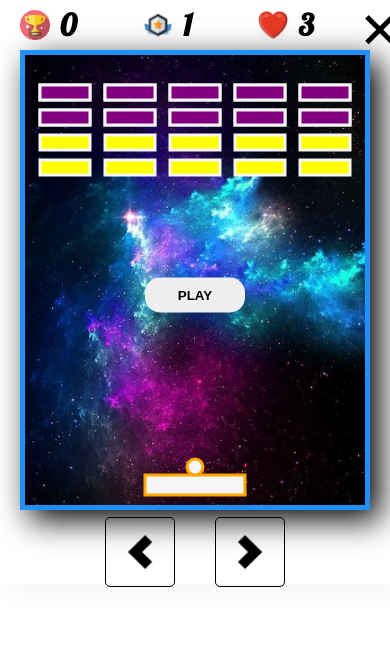
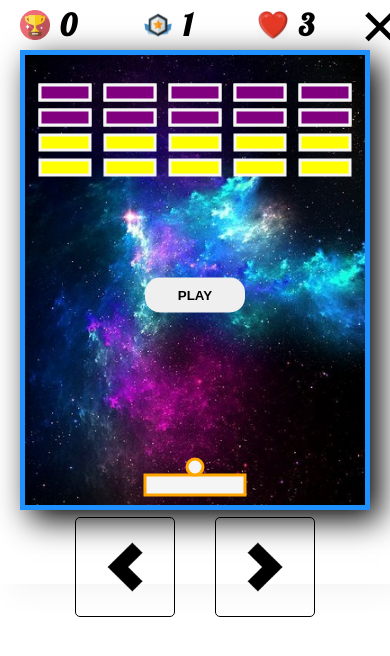
Before and after one commit to bokijano/games-with-animations, a website: page dist/index.html in a window 390 px wide. Both pictures are taken after a click on the link "Brick Breaker". Drawn offline with nearby package versions, Linux system fonts and the light colour scheme; files that its build step writes are made by us from their sources.

Commit message:
correction commit

```diff
--- a/dist/brick breaker/brick.css
+++ b/dist/brick breaker/brick.css
@@ -117,10 +117,16 @@
   font-size: 70px;
   font-weight: bolder;
   background-color: transparent;
-  margin-top: -15px;
+  margin-top: -18px;
 }
 
-@media screen and (max-width: 360px) {
+@media screen and (max-width: 768px) {
+  .brick-game .stats {
+    width: 400px;
+  }
+}
+
+@media screen and (max-width: 361px) {
   .brick-game .stats {
     width: 360px;
   }
@@ -213,6 +219,15 @@
   background-size: cover;
 }
 
+@media screen and (max-width: 768px) {
+  .brick-game .controls .left-move,
+  .brick-game .controls .right-move {
+    margin: 35px 20px 0 20px;
+    width: 100px;
+    height: 100px;
+  }
+}
+
 .brick-game .controls .left-move {
   background-image: url("./../tetris/pictures/arrow-left.png");
 }
--- a/dist/brick breaker/brick.js
+++ b/dist/brick breaker/brick.js
@@ -1,4 +1,5 @@
-const playAgain = document.getElementById("restart");
+const playAgainWin = document.getElementById("win-restart");
+const playAgainLose = document.getElementById("restart");
 
 tetrisGame.style.display = "none";
 //homePage.style.display = "none";
@@ -362,7 +363,8 @@ function loop() {
 }
 
 // play again button
-playAgain.addEventListener("click", function () {
+//playAgain.addEventListener("click", function () {
+function playAgain() {
   GAME_OVER = false;
   LIFE = 3;
 
@@ -379,6 +381,14 @@ playAgain.addEventListener("click", function () {
   levelCount.innerHTML = LEVEL;
   scoreCount.innerHTML = SCORE;
   lifeCount.innerHTML = LIFE;
+  console.log("work");
+}
+
+playAgainWin.addEventListener("click", function () {
+  playAgain();
+});
+playAgainLose.addEventListener("click", function () {
+  playAgain();
 });
 
 loop();
--- a/dist/brick breaker/brick.scss
+++ b/dist/brick breaker/brick.scss
@@ -70,9 +70,12 @@
       font-weight: bolder;
       background-color: transparent;
       //margin-right: -40px;
-      margin-top: -15px;
+      margin-top: -18px;
     }
-    @media screen and (max-width: 360px) {
+    @media screen and (max-width: 768px) {
+      width: 400px;
+    }
+    @media screen and (max-width: 361px) {
       width: 360px;
     }
   }
@@ -141,6 +144,11 @@
       width: 70px;
       height: 70px;
       background-size: cover;
+      @media screen and (max-width: 768px) {
+        margin: 35px 20px 0 20px;
+        width: 100px;
+        height: 100px;
+      }
     }
     .left-move {
       background-image: url("./../tetris/pictures/arrow-left.png");
--- a/dist/brick breaker/stats.js
+++ b/dist/brick breaker/stats.js
@@ -78,6 +78,6 @@ restartGame.innerHTML = "Play again";
 loseGame.appendChild(restartGame);
 
 const restartWinGame = document.createElement("button");
-restartWinGame.setAttribute("id", "restart");
+restartWinGame.setAttribute("id", "win-restart");
 restartWinGame.innerHTML = "Play again";
 winGame.appendChild(restartWinGame);
```
Also changed, not shown: 1 other file.
